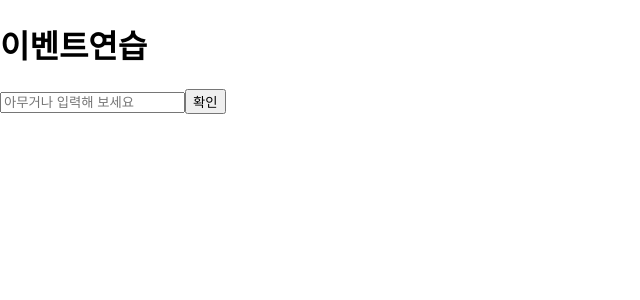
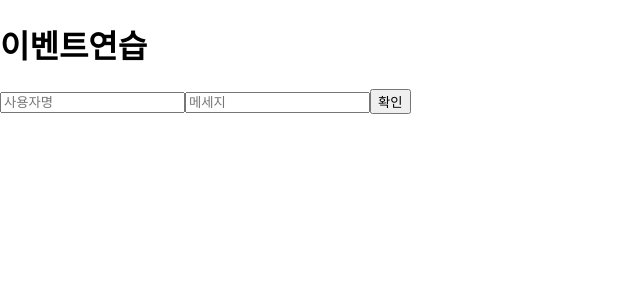
Before and after one commit to ReturnSweetPork/hello-react, a React (Create React App) app: page / in a window 1280 px wide. Shown: the top 300 px of the page, without its empty margins (0-640 px from the left). Built offline with nearby package versions, Linux system fonts and the light colour scheme.

Commit message:
여러 input사용

```diff
--- a/src/EventPractice.js
+++ b/src/EventPractice.js
@@ -2,19 +2,21 @@
 
 class EventPractice extends Component {
   state = {
+    username: "",
     message: ""
   };
 
   handleChange = e => {
     this.setState({
-      message: e.target.value
+      [e.target.name]: e.target.value
     });
   };
 
   handleClick = () => {
-    alert(this.state.message);
+    alert(this.state.username + ": " + this.state.message);
     this.setState({
-      message: ""
+      message: "",
+      username: ""
     });
   };
 
@@ -24,8 +26,15 @@
         <h1>이벤트연습</h1>
         <input
           type="text"
+          name="username"
+          placeholder="사용자명"
+          value={this.state.username}
+          onChange={this.handleChange}
+        />
+        <input
+          type="text"
           name="message"
-          placeholder="아무거나 입력해 보세요"
+          placeholder="메세지"
           value={this.state.message}
           onChange={this.handleChange}
         />
```
